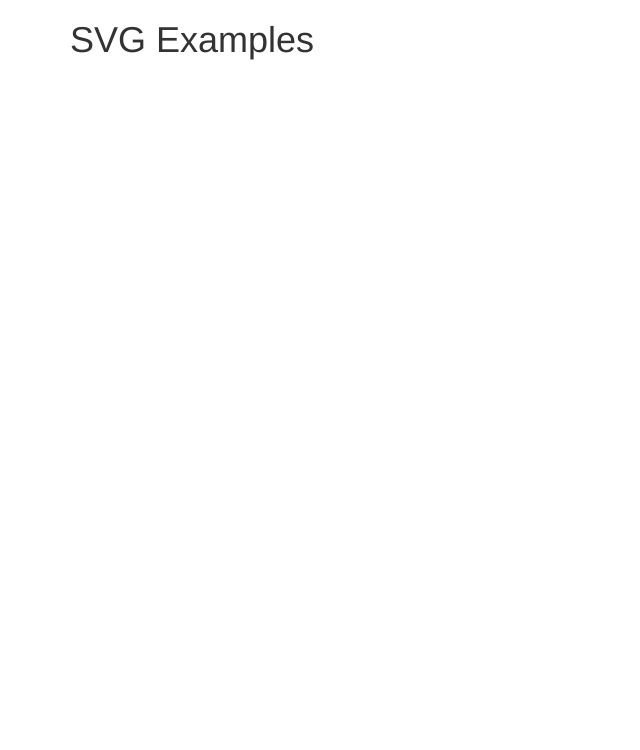
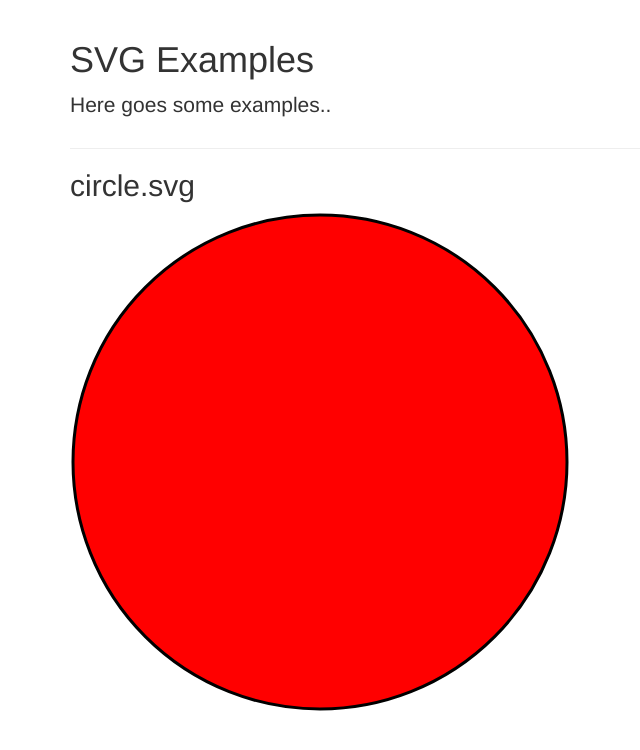
Before and after one commit to chrokh/svg-and-canvas-exercises, a plain HTML site: page index.html in a window 1280 px wide. Shown: the whole page, without its empty margins (0-640 px from the left). Drawn offline with nearby package versions, Linux system fonts and the light colour scheme.

Commit message:
First svg

```diff
--- a/index.html
+++ b/index.html
@@ -6,7 +6,15 @@
   </head>
   <body>
     <div class="container">
-      <h1>SVG Examples</h1>
+      <div class="page-header">
+        <h1>SVG Examples</h1>
+        <p class="lead">Here goes some examples..</p>
+      </div>
+
+      <div class="example">
+        <h2>circle.svg</h2>
+        <object data="svg/circle.svg" width="500" height="500" type="image/svg+xml"/>
+      </div>
     </div>
   </body>
 </html>
```
Also changed, not shown: svg/circle.svg (added).
